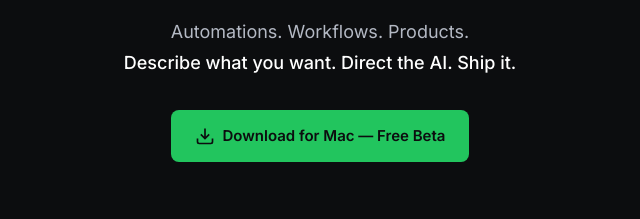
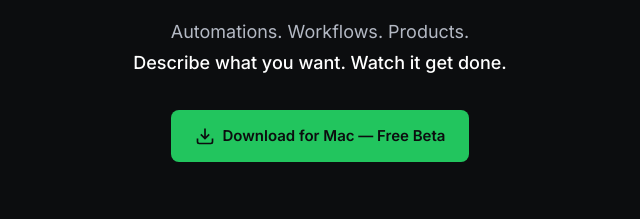
Before and after one commit to prompt-stack/website, a plain HTML site: page index-v2.html in a window 1280 px wide. Shown: the part 388-607 px from the top of the page, 320-960 px from the left. Drawn offline with Linux system fonts and the light colour scheme.

Commit message:
Update v2 hero: Watch it get done

```diff
--- a/index-v2.html
+++ b/index-v2.html
@@ -64,7 +64,7 @@
       </h1>
       <p class="hero-subtitle">
         Automations. Workflows. Products.<br>
-        <span class="hero-emphasis">Describe what you want. Direct the AI. Ship it.</span>
+        <span class="hero-emphasis">Describe what you want. Watch it get done.</span>
       </p>
       <div class="hero-cta">
         <a href="https://github.com/prompt-stack/releases/releases/latest" class="btn btn-primary">
```
